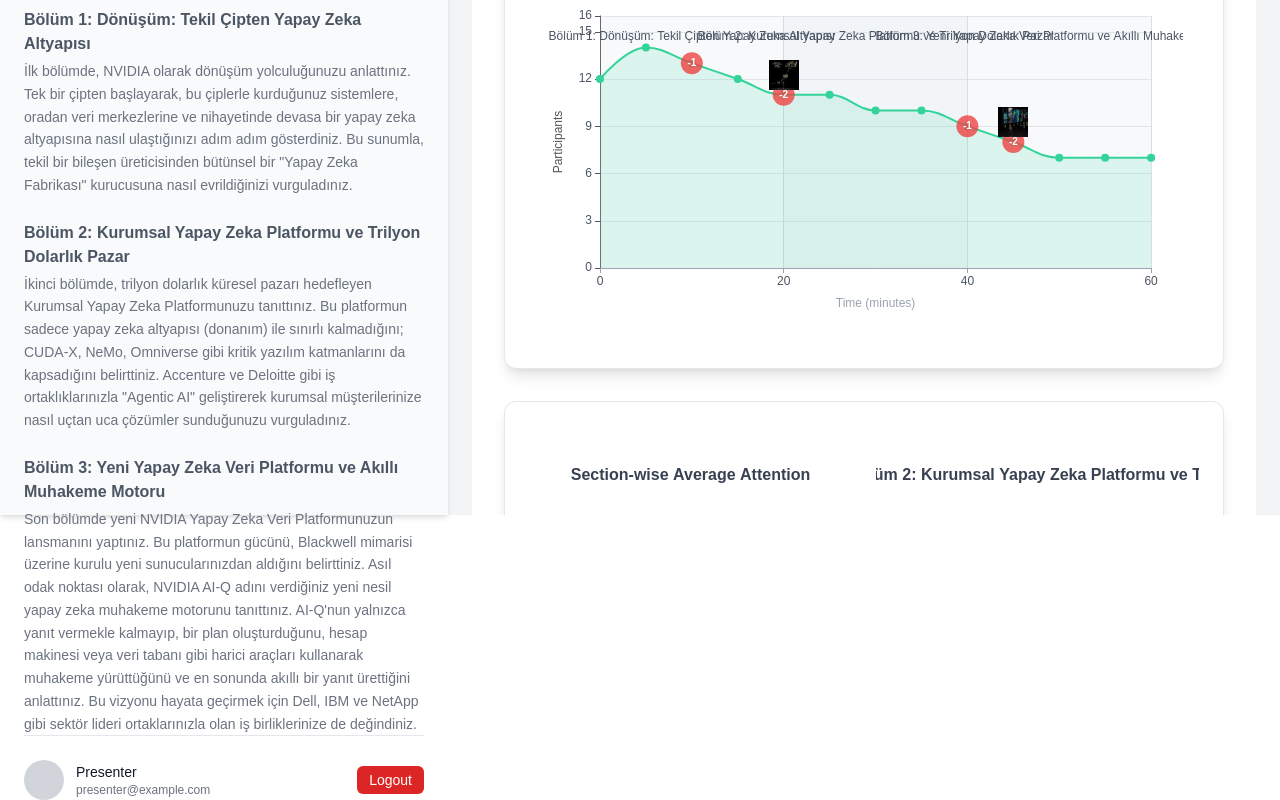
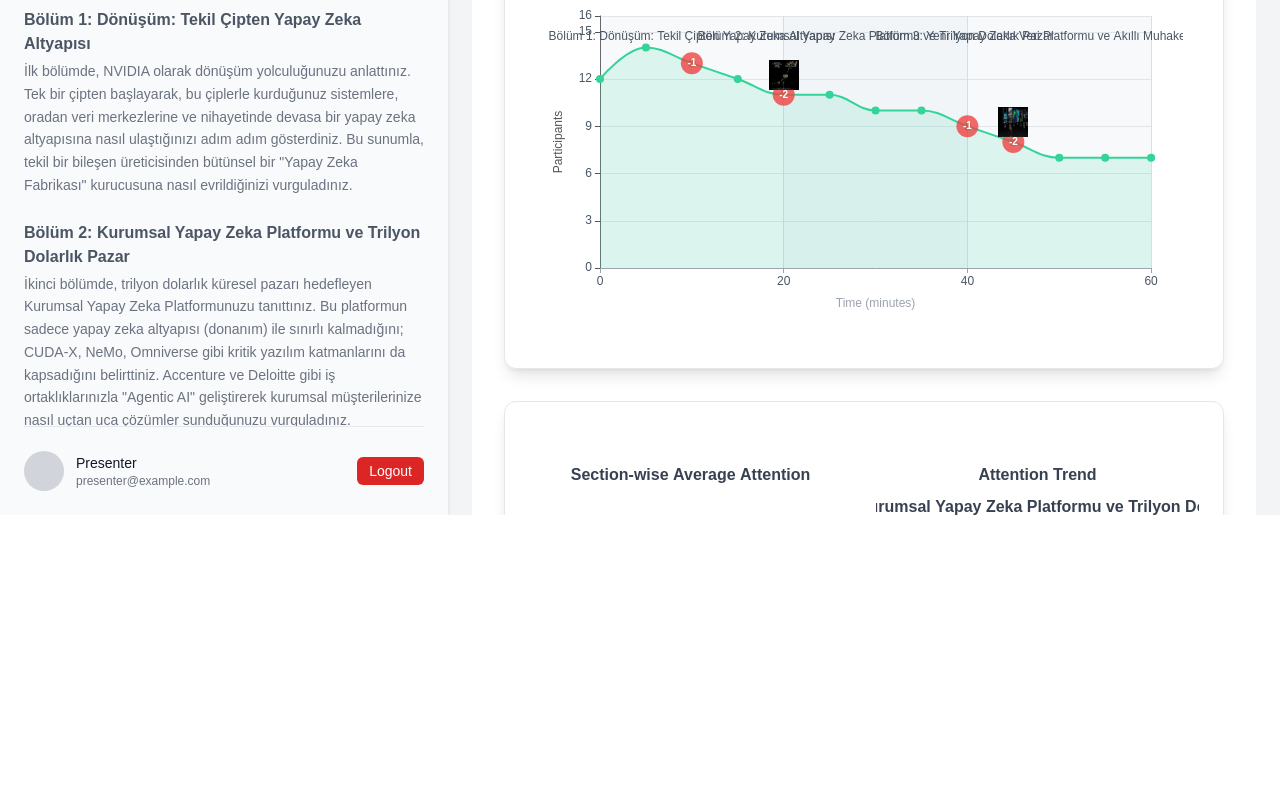
Before and after one commit to emredursunn/conference-camera-analysis-dashboard, a Next.js app: page /dashboard in a window 1280 px wide. Shown: the part 285-1085 px from the top of the page. After the commit the page ends 800 px from the top, so only its background shows below. Built offline with nearby package versions, Linux system fonts and the light colour scheme.

Commit message:
sidebar scrolled

```diff
--- a/app/dashboard/components/AttentionAnalysisChart.tsx
+++ b/app/dashboard/components/AttentionAnalysisChart.tsx
@@ -172,10 +172,10 @@
     return {
       backgroundColor: "transparent",
       title: {
-        text: `Attention Trend: ${sections.find((s) => s.id === selectedSec)?.title}`,
+        text: `Attention Trend\n\n${sections.find((s) => s.id === selectedSec)?.title}`,
         left: "center",
         top: 5,
-        textStyle: { color: "#374151", fontSize: 16, fontWeight: "600" },
+        textStyle: { color: "#374151", fontSize: 16, fontWeight: "600",alignText:"center" },
       },
       tooltip: { trigger: "axis" },
       grid: { top: "18%", bottom: "10%", left: "10%", right: "5%" },
--- a/app/dashboard/components/shared/Sidebar.tsx
+++ b/app/dashboard/components/shared/Sidebar.tsx
@@ -39,8 +39,8 @@
   };
 
   return (
-    <div className="w-[28rem] bg-gray-50 shadow-md flex flex-col p-6">
-      <div>
+    <div className="w-[28rem] h-screen bg-gray-50 shadow-md flex flex-col p-6">
+      <div className="flex-1 overflow-y-auto">
         <h2 className="text-xl font-bold text-gray-900">Conferences</h2>
         <ul className="mt-4 space-y-2">
           {conferences.map((conference, idx) => (
```
